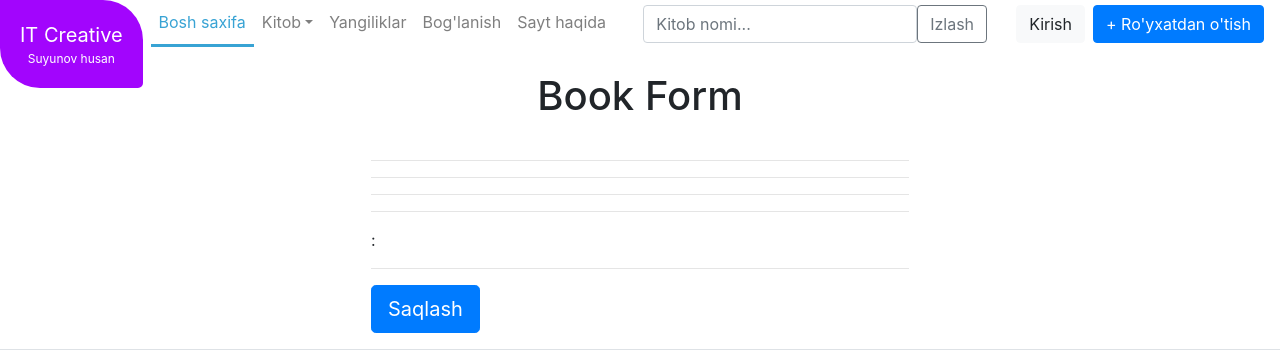
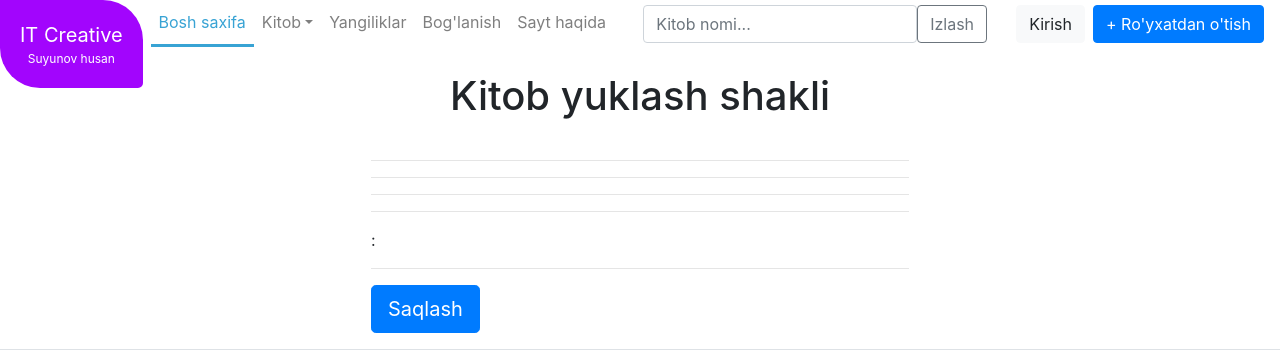
Before and after one commit to Xusanbek0039/django-book-webapp, a Django app: template templates/books/book_form.html in a window 1280 px wide. Shown: the top 350 px of the page. Run offline with Django 3.2, Linux system fonts and the light colour scheme; the template is opened without the code that fills it, so the values that code supplies are empty; some libraries are stand-ins or nearby versions.

Commit message:
Update book_form.html

```diff
--- a/templates/books/book_form.html
+++ b/templates/books/book_form.html
@@ -15,7 +15,7 @@
 <br><br><br>
 <div class="container">
     <!-- <h1>{{ form.errors }}</h1> -->
-    <h1 class="text-center">Book Form</h1>
+    <h1 class="text-center">Kitob yuklash shakli</h1>
     <div class="row">
         <div class="col-md-6 mx-auto p-3">
             <form enctype="multipart/form-data" action="" method="POST">{% csrf_token %}
```
